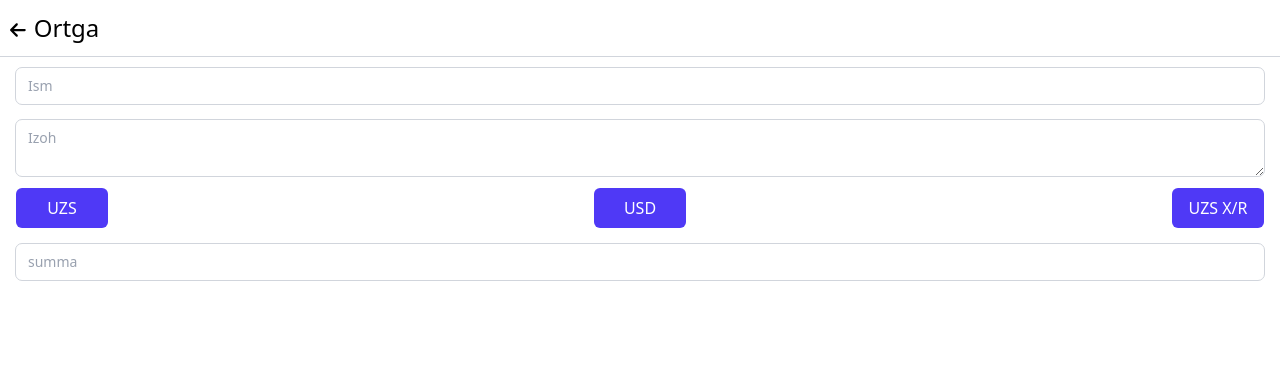
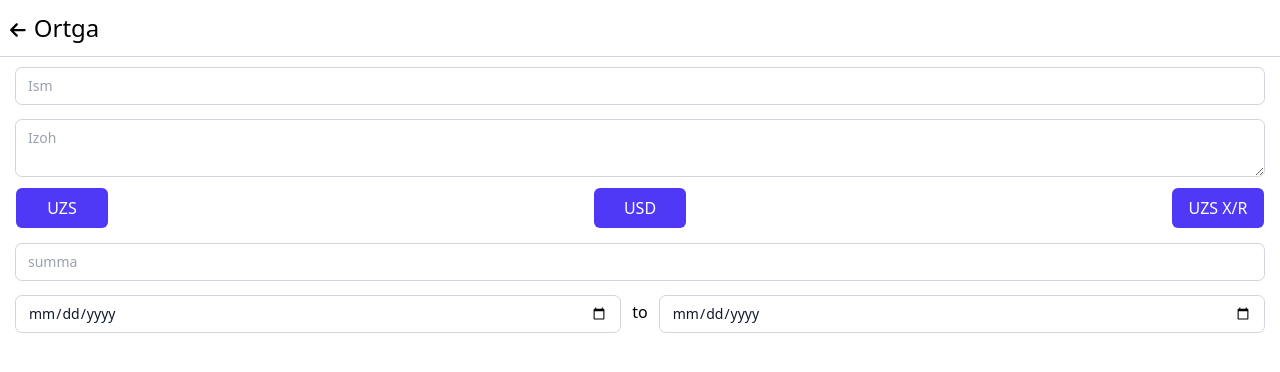
Before and after one commit to firdavsaxrorxonov/Safros, a React (Vite) app: page /addDebt in a window 1280 px wide. Shown: the top 372 px of the page. Built offline with nearby package versions, Linux system fonts and the light colour scheme.

Commit message:
Date select qoshildi

```diff
--- a/src/pages/AddDebt.jsx
+++ b/src/pages/AddDebt.jsx
@@ -47,6 +47,12 @@ function AddDebt() {
             autoComplete="count"
             className="mt-1 block w-full rounded-md bg-white px-3 py-2 text-sm text-gray-900 outline-1 outline-gray-300 placeholder:text-gray-400 focus:outline-2 focus:outline-indigo-600"
           />
+          <div className='flex items-center gap-3'>
+
+            <input className="mt-1 block w-full rounded-md bg-white px-3 py-2 text-sm text-gray-900 outline-1 outline-gray-300 placeholder:text-gray-400 focus:outline-2 focus:outline-indigo-600" type="date" name="" id="" />
+            <span>to</span>
+            <input className="mt-1 block w-full rounded-md bg-white px-3 py-2 text-sm text-gray-900 outline-1 outline-gray-300 placeholder:text-gray-400 focus:outline-2 focus:outline-indigo-600" type="date" name="" id="" />
+          </div>
         </div>
       </div>
     </div>
--- a/src/pages/Login.jsx
+++ b/src/pages/Login.jsx
@@ -61,7 +61,7 @@ function Login() {
         <div>
           <button
             onClick={handleNavigateHome}
-            className="flex w-full justify-center rounded-md bg-indigo-600 px-3 py-2 text-sm font-semibold text-white shadow-sm hover:bg-indigo-500 focus-visible:outline-2 focus-visible:outline-offset-2 focus-visible:outline-indigo-600"
+            className="flex w-full cursor-pointer justify-center rounded-md bg-indigo-600 px-3 py-2 text-sm font-semibold text-white shadow-sm hover:bg-indigo-500 focus-visible:outline-2 focus-visible:outline-offset-2 focus-visible:outline-indigo-600"
           >
             Kirish
           </button>
--- a/src/pages/Register.jsx
+++ b/src/pages/Register.jsx
@@ -75,7 +75,7 @@ function Register() {
         <div>
           <button
             onClick={handleRegisterClick}
-            className="flex w-full justify-center rounded-md bg-indigo-600 px-3 py-2 text-sm font-semibold text-white shadow-sm hover:bg-indigo-500 focus-visible:outline-2 focus-visible:outline-offset-2 focus-visible:outline-indigo-600"
+            className="flex w-full justify-center cursor-pointer rounded-md bg-indigo-600 px-3 py-2 text-sm font-semibold text-white shadow-sm hover:bg-indigo-500 focus-visible:outline-2 focus-visible:outline-offset-2 focus-visible:outline-indigo-600"
           >
             Ro'yhatdan o'tish
           </button>
--- a/src/pages/Settings.jsx
+++ b/src/pages/Settings.jsx
@@ -21,7 +21,7 @@ function Settings() {
           </div>
           <p className='text-xl'>Guest</p>
         </div>
-        <button onClick={handleNavigateToLogin} className='px-3 py-2 bg-red-500 text-white flex items-center gap-2 rounded-lg'><FontAwesomeIcon icon={faDoorOpen} />Chiqish</button>
+        <button onClick={handleNavigateToLogin} className='px-3 py-2 bg-red-500 text-white flex items-center cursor-pointer gap-2 rounded-lg'><FontAwesomeIcon icon={faDoorOpen} />Chiqish</button>
       </div>
     </div>
   )
```
Also changed, not shown: src/assets/logo.png.
